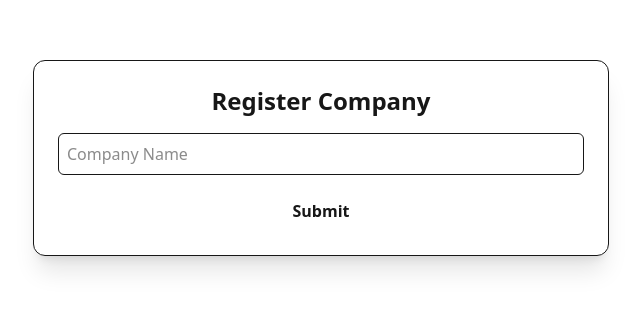
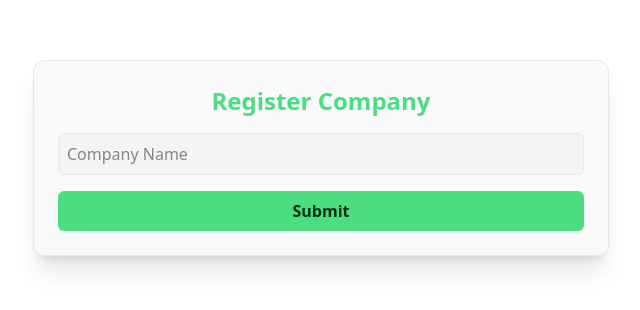
Before and after one commit to kashubyak/Resto-hub, a Next.js app in the folder frontend/: page / in a window 1280 px wide. Shown: the part 242-552 px from the top of the page, without its empty margins (319-959 px from the left). Built offline with nearby package versions, Linux system fonts and the light colour scheme; no server answers.

Commit message:
feat: update button styles and enhance Tailwind CSS configuration

```diff
--- a/frontend/src/app/(auth)/page.tsx
+++ b/frontend/src/app/(auth)/page.tsx
@@ -59,7 +59,7 @@ export default function RegisterCompanyPage() {
 					/>
 					<button
 						type='submit'
-						className='w-full bg-primary text-primary-foreground hover:bg-hover active:bg-active py-2 px-4 rounded-md font-semibold'
+						className='w-full bg-primary text-primary-foreground hover:bg-primary active:bg-active py-2 px-4 rounded-md font-semibold'
 					>
 						Submit
 					</button>
--- a/frontend/src/app/globals.css
+++ b/frontend/src/app/globals.css
@@ -7,21 +7,24 @@
 	--muted-foreground: #6b7280;
 	--primary: #4ade80;
 	--primary-foreground: #052e16;
+	--primary-hover: #40b269;
 	--secondary: #22d3ee;
 	--secondary-foreground: #042c3a;
+	--secondary-hover: #1eb7d6;
 	--destructive: #ef4444;
 	--destructive-foreground: #fff1f2;
+	--destructive-hover: #dc2626;
 	--warning: #facc15;
 	--warning-foreground: #1f1f00;
+	--warning-hover: #eab308;
 	--info: #3b82f6;
 	--info-foreground: #eff6ff;
+	--info-hover: #2563eb;
 	--border: #e5e7eb;
 	--input: #f3f4f6;
 	--ring: #4ade80;
 	--hover: #f9fafb;
 	--active: #e5e5e5;
-	--font-sans: var(--font-geist-sans);
-	--font-mono: var(--font-geist-mono);
 }
 
 @media (prefers-color-scheme: dark) {
@@ -32,14 +35,19 @@
 		--muted-foreground: #a3a3a3;
 		--primary: #4ade80;
 		--primary-foreground: #0f291e;
+		--primary-hover: #3bbd6c;
 		--secondary: #22d3ee;
 		--secondary-foreground: #042c3a;
+		--secondary-hover: #1aa8c9;
 		--destructive: #ef4444;
 		--destructive-foreground: #fff1f2;
+		--destructive-hover: #dc2626;
 		--warning: #facc15;
 		--warning-foreground: #1f1f00;
+		--warning-hover: #eab308;
 		--info: #3b82f6;
 		--info-foreground: #eff6ff;
+		--info-hover: #2563eb;
 		--border: #262626;
 		--input: #1e1e1e;
 		--ring: #4ade80;
@@ -53,3 +61,81 @@ body {
 	color: var(--foreground);
 	font-family: var(--font-sans), Arial, sans-serif;
 }
+
+@layer utilities {
+	.bg-background {
+		background-color: var(--background);
+	}
+	.text-foreground {
+		color: var(--foreground);
+	}
+	.bg-muted {
+		background-color: var(--muted);
+	}
+	.text-muted-foreground {
+		color: var(--muted-foreground);
+	}
+	.text-primary {
+		color: var(--primary);
+	}
+	.bg-primary {
+		background-color: var(--primary);
+	}
+	.text-primary-foreground {
+		color: var(--primary-foreground);
+	}
+	.bg-secondary {
+		background-color: var(--secondary);
+	}
+	.text-secondary-foreground {
+		color: var(--secondary-foreground);
+	}
+	.bg-destructive {
+		background-color: var(--destructive);
+	}
+	.text-destructive-foreground {
+		color: var(--destructive-foreground);
+	}
+	.bg-warning {
+		background-color: var(--warning);
+	}
+	.text-warning-foreground {
+		color: var(--warning-foreground);
+	}
+	.bg-info {
+		background-color: var(--info);
+	}
+	.text-info-foreground {
+		color: var(--info-foreground);
+	}
+	.border-border {
+		border-color: var(--border);
+	}
+	.bg-input {
+		background-color: var(--input);
+	}
+	.focus\:ring-ring:focus {
+		box-shadow: 0 0 0 2px var(--ring);
+	}
+	.hover\:bg-hover:hover {
+		background-color: var(--hover);
+	}
+	.active\:bg-active:active {
+		background-color: var(--active);
+	}
+	.hover\:bg-primary:hover {
+		background-color: var(--primary-hover);
+	}
+	.hover\:bg-secondary:hover {
+		background-color: var(--secondary-hover);
+	}
+	.hover\:bg-destructive:hover {
+		background-color: var(--destructive-hover);
+	}
+	.hover\:bg-warning:hover {
+		background-color: var(--warning-hover);
+	}
+	.hover\:bg-info:hover {
+		background-color: var(--info-hover);
+	}
+}
--- a/frontend/tailwind.config.ts
+++ /dev/null
@@ -1,32 +0,0 @@
-import { type Config } from 'tailwindcss'
-
-const config: Config = {
-	theme: {
-		extend: {
-			colors: {
-				background: 'var(--background)',
-				foreground: 'var(--foreground)',
-				muted: 'var(--muted)',
-				'muted-foreground': 'var(--muted-foreground)',
-				primary: 'var(--primary)',
-				'primary-foreground': 'var(--primary-foreground)',
-				secondary: 'var(--secondary)',
-				'secondary-foreground': 'var(--secondary-foreground)',
-				destructive: 'var(--destructive)',
-				'destructive-foreground': 'var(--destructive-foreground)',
-				warning: 'var(--warning)',
-				'warning-foreground': 'var(--warning-foreground)',
-				info: 'var(--info)',
-				'info-foreground': 'var(--info-foreground)',
-				border: 'var(--border)',
-				input: 'var(--input)',
-				ring: 'var(--ring)',
-				hover: 'var(--hover)',
-				active: 'var(--active)',
-			},
-		},
-	},
-	plugins: [],
-}
-
-export default config
```
